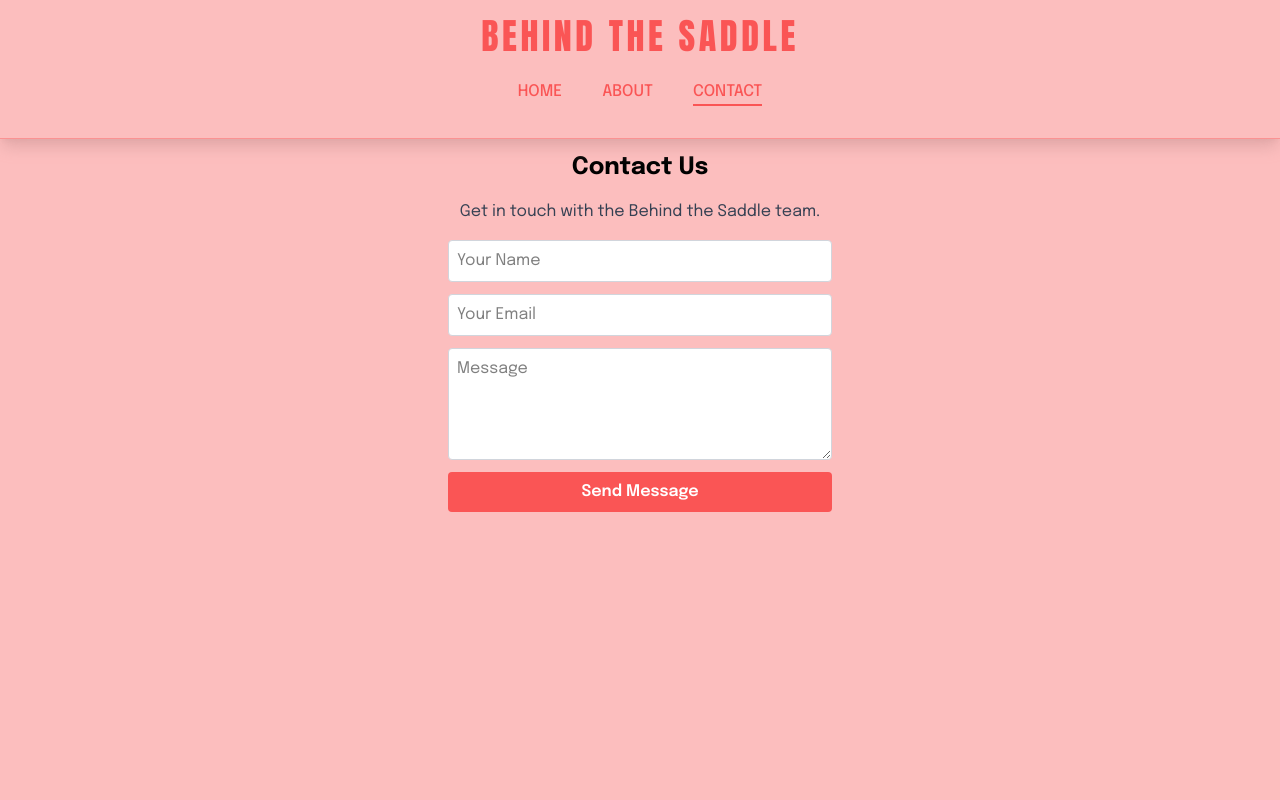
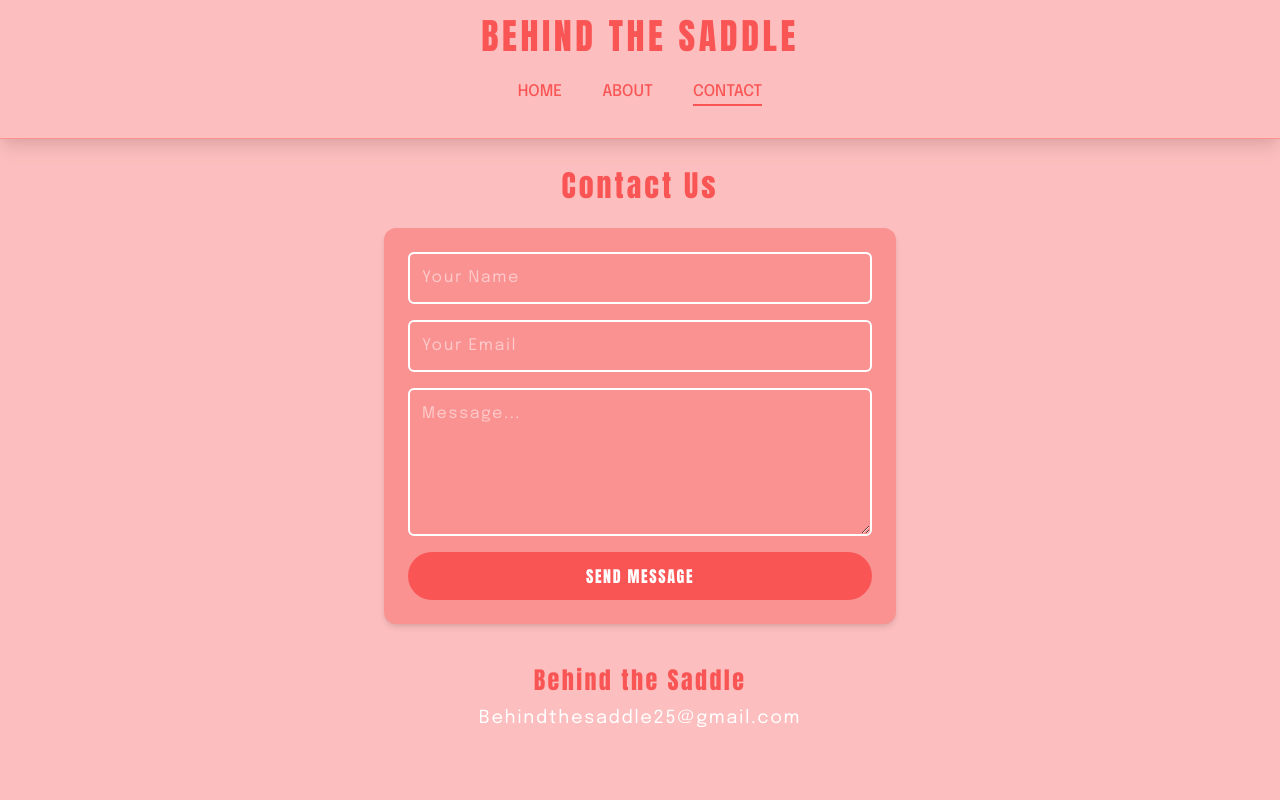
Before and after one commit to Lewy0151/Racing-Website, a Next.js app: page /contact in a window 1280 px wide. Shown: the top 800 px of the page. Built offline with nearby package versions, Linux system fonts and the light colour scheme.

Commit message:
finished contact page

```diff
--- a/package.json
+++ b/package.json
@@ -8,9 +8,10 @@
     "start": "next start"
   },
   "dependencies": {
+    "next": "15.5.6",
+    "nodemailer": "^7.0.11",
     "react": "19.1.0",
-    "react-dom": "19.1.0",
-    "next": "15.5.6"
+    "react-dom": "19.1.0"
   },
   "devDependencies": {
     "@tailwindcss/postcss": "^4",
--- /dev/null
+++ b/src/app/api/contact/route.js
@@ -0,0 +1,40 @@
+import nodemailer from "nodemailer";
+
+export async function POST(req) {
+  try {
+    const { name, email, message } = await req.json();
+
+
+    const transporter = nodemailer.createTransport({
+      service: "gmail",
+      auth: {
+        user: process.env.EMAIL_USER,
+        pass: process.env.EMAIL_PASS,
+      },
+    });
+
+    const mailOptions = {
+      from: `"Portfolio Contact" <${process.env.EMAIL_USER}>`,
+      to: process.env.EMAIL_TO,
+      subject: `New Contact Form Message from ${name}`,
+      text: `
+Name: ${name}
+Email: ${email}
+
+Message:
+${message}
+      `,
+    };
+
+    await transporter.sendMail(mailOptions);
+
+    return new Response(JSON.stringify({ success: true }), {
+      status: 200,
+    });
+  } catch (err) {
+    console.error("Email error:", err);
+    return new Response(JSON.stringify({ success: false }), {
+      status: 500,
+    });
+  }
+}
--- a/src/app/contact/page.js
+++ b/src/app/contact/page.js
@@ -1,29 +1,153 @@
-export default function Contact() {
+"use client";
+
+import { useState } from "react";
+import Footer from "../components/Footer";
+
+export default function ContactPage() {
+  const [form, setForm] = useState({
+    name: "",
+    email: "",
+    message: "",
+  });
+
+  const [status, setStatus] = useState(null);
+
+  async function handleSubmit(e) {
+    e.preventDefault();
+    setStatus("loading");
+
+    const res = await fetch("/api/contact", {
+      method: "POST",
+      headers: { "Content-Type": "application/json" },
+      body: JSON.stringify(form),
+    });
+
+    const data = await res.json();
+
+    if (data.success) {
+      setStatus("success");
+      setForm({ name: "", email: "", message: "" });
+      setTimeout(() => setStatus(null), 3000);
+    } else {
+      setStatus("error");
+    }
+  }
+
+  function updateField(e) {
+    setForm({
+      ...form,
+      [e.target.name]: e.target.value,
+    });
+  }
+
   return (
-    <section className="p-6 text-center space-y-4 text-black">
-      <h1 className="text-2xl font-bold">Contact Us</h1>
-      <p className="text-gray-700">Get in touch with the Behind the Saddle team.</p>
+    <>
+      <main className="min-h-screen bg-[#fcbebe] text-white tracking-widest flex flex-col items-center px-6 py-10">
 
-      <form className="flex flex-col space-y-3 max-w-sm mx-auto">
+        <h1 className="text-3xl heading-font text-[#fa5555] tracking-widest mb-6">
+          Contact Us
+        </h1>
+
+        <form
+          onSubmit={handleSubmit}
+          className="w-full max-w-lg bg-[#fb9292] p-6 rounded-xl shadow-md flex flex-col gap-4 relative"
+        >
+          {/* SUCCESS POPUP */}
+          {status === "success" && (
+            <div className="absolute top-[-60px] left-1/2 -translate-x-1/2 bg-green-500 text-white px-5 py-3 rounded-full shadow-lg animate-[fadeInScale_0.4s_ease-out]">
+              ✓ Message Sent!
+            </div>
+          )}
+
+          {/* INPUTS */}
           <input
-          type="text"
+            name="name"
+            value={form.name}
+            onChange={updateField}
             placeholder="Your Name"
-          className="p-2 rounded bg-white border border-gray-300 text-black"
+            className="border-2 p-3 rounded-md text-white bg-transparent focus:outline-none focus:border-white"
+            required
           />
+
           <input
+            name="email"
+            value={form.email}
+            onChange={updateField}
+            placeholder="Your Email"
             type="email"
-          placeholder="Your Email"
-          className="p-2 rounded bg-white border border-gray-300 text-black"
+            className="border-2 p-3 rounded-md text-white bg-transparent focus:outline-none focus:border-white"
+            required
           />
+
           <textarea
-          placeholder="Message"
-          className="p-2 rounded bg-white border border-gray-300 text-black h-28"
-        ></textarea>
+            name="message"
+            value={form.message}
+            onChange={updateField}
+            placeholder="Message..."
+            rows="5"
+            className="border-2 p-3 rounded-md text-white bg-transparent focus:outline-none focus:border-white"
+            required
+          />
 
-        <button className="bg-[#fa5555] hover:bg-[#fb9292] text-white font-semibold py-2 rounded transition-all">
+          <button
+            type="submit"
+            className="bg-[#fa5555] hover:bg-white hover:text-[#fa5555] text-white py-3 rounded-full heading-font tracking-widest uppercase transition-all"
+          >
             Send Message
           </button>
+
+          {/* LOADING */}
+          {status === "loading" && (
+            <p className="text-white animate-pulse text-center">Sending...</p>
+          )}
+
+          {/* ERROR */}
+          {status === "error" && (
+            <p className="text-red-800 bg-red-200 rounded-md px-3 py-2 text-center">
+              Something went wrong.
+            </p>
+          )}
         </form>
-    </section>
+
+        <div className="text-center mt-10">
+          <p className="text-[#fa5555] text-2xl heading-font tracking-widest">
+            Behind the Saddle
+          </p>
+          <p className="text-white text-lg mt-2">
+            Behindthesaddle25@gmail.com
+          </p>
+        </div>
+
+        {/* KEYFRAMES */}
+        <style jsx>{`
+          @keyframes fadeInScale {
+            0% {
+              opacity: 0;
+              transform: translate(-50%, -10px) scale(0.8);
+            }
+            100% {
+              opacity: 1;
+              transform: translate(-50%, 0) scale(1);
+            }
+          }
+
+          /* Autofill Fix */
+          input:-webkit-autofill,
+          input:-webkit-autofill:hover,
+          input:-webkit-autofill:focus,
+          textarea:-webkit-autofill,
+          textarea:-webkit-autofill:hover,
+          textarea:-webkit-autofill:focus {
+            -webkit-box-shadow: 0 0 0px 1000px #fb9292 inset !important;
+            -webkit-text-fill-color: white !important;
+            border: 2px solid white !important;
+            caret-color: white !important;
+            transition: background-color 9999s ease-in-out 0s;
+          }
+        `}</style>
+      </main>
+
+      <Footer />
+    </>
   );
 }
```
Also changed, not shown: 1 other file (tests, documents, lock files or other folders). Lines whose indentation alone changed are shown as unchanged.
